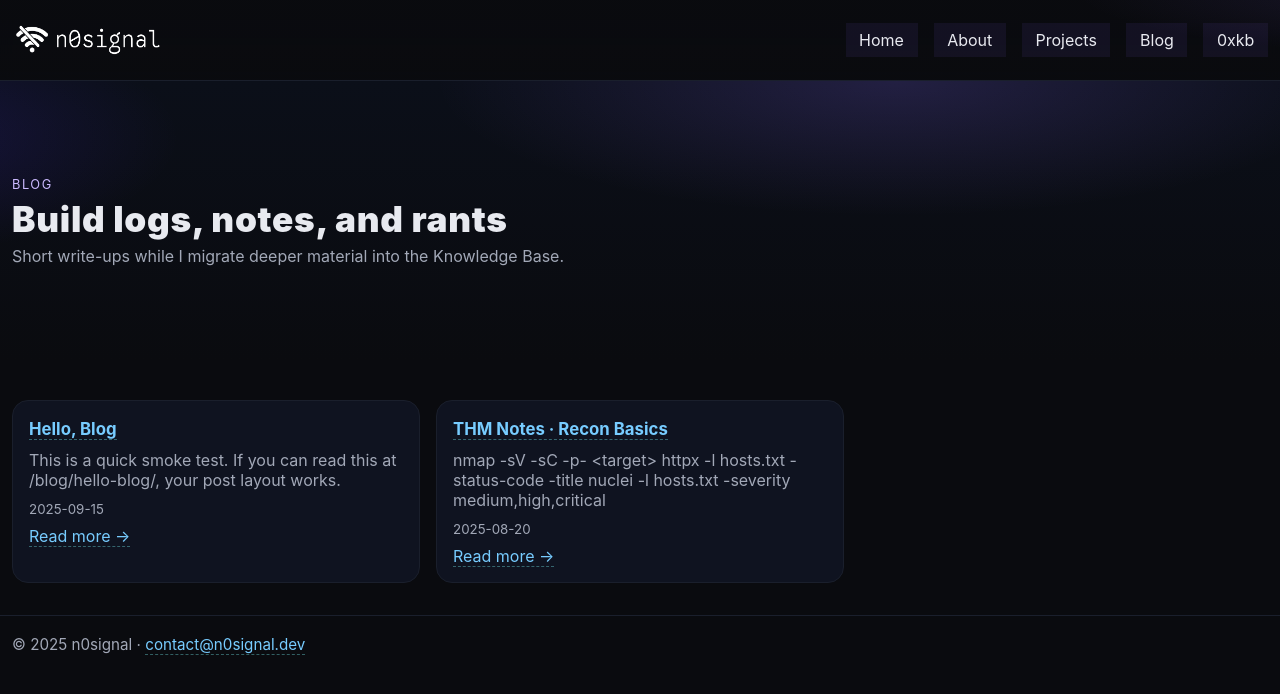
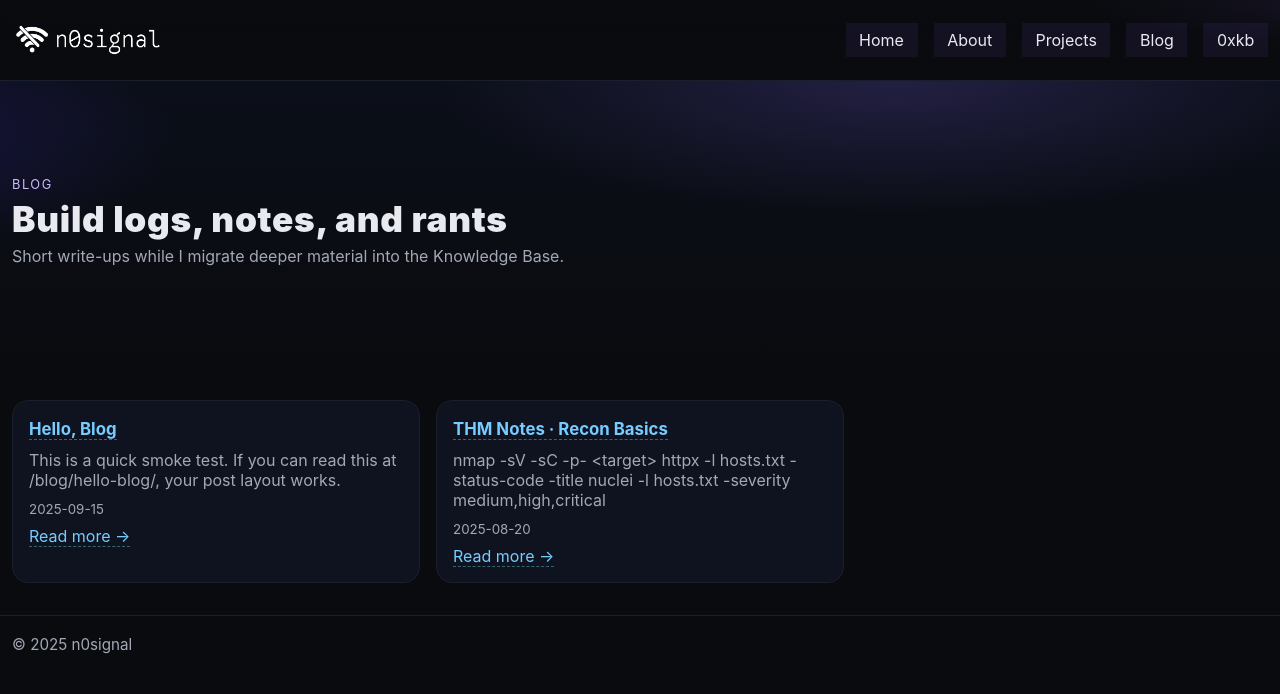
Before and after one commit to Kaninte/n0signal.dev, a Jekyll site: the page built from blog/index.html, in a window 1280 px wide. Shown: the top 694 px of the page. Built offline with Jekyll 4.4.1, drawn with Linux system fonts in a browser that asks for light colours.

Commit message:
removed email address from footer

```diff
--- a/_includes/footer.html
+++ b/_includes/footer.html
@@ -1,5 +1,5 @@
 <footer>
   <div class="wrap">
-    © <span id="y">2025</span> n0signal · <a href="mailto:contact@n0signal.dev">contact@n0signal.dev</a>
+    © <span id="y">2025</span> n0signal
   </div>
 </footer>
```
